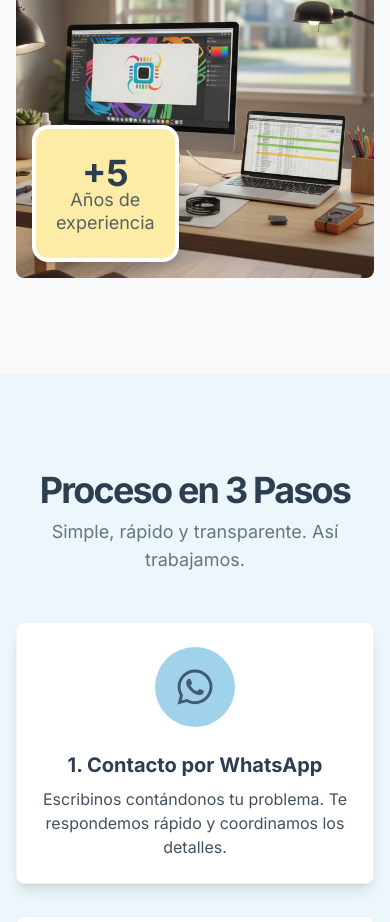
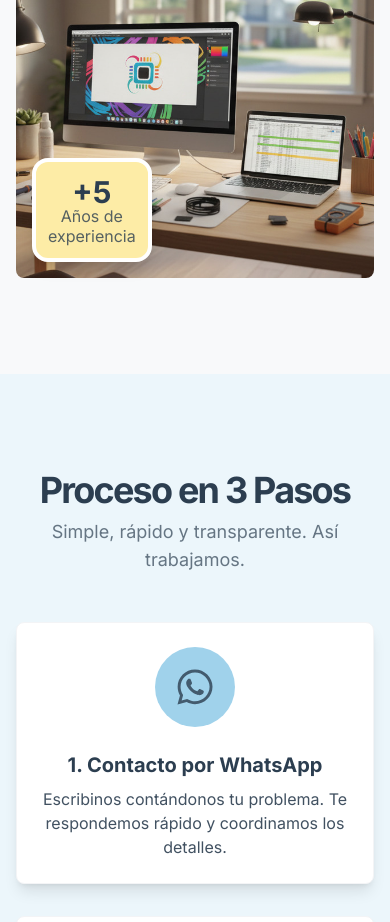
Before and after one commit to matfernandez27/soporte_tecnico_personal, a Next.js app: page / in a window 390 px wide. Shown: the part 800-1722 px from the top of the page. Built offline with nearby package versions, Linux system fonts and the light colour scheme.

Commit message:
reparo mobile v3 padding responsivo

```diff
--- a/src/components/Hero.tsx
+++ b/src/components/Hero.tsx
@@ -82,19 +82,21 @@ export default function Hero() {
               />
             </div>
 
-            {/* ----- DIV ACTUALIZADO CON POSICIÓN RESPONSIVA 2 ----- */}
+            {/* ----- DIV ACTUALIZADO CON TAMAÑO RESPONSIVO ----- */}
             <div className="
               absolute
-              bottom-4 left-4 md:-bottom-6 md:-left-6 {/* <-- reparado */}
+              bottom-4 left-4 md:-bottom-6 md:-left-6 {/* Posición */}
               bg-amarillo-suave
-              py-6 px-5 rounded-2xl
+              p-3 md:py-6 md:px-5 rounded-2xl {/* Padding responsivo */}
               shadow-lg
               text-center
               border-4 border-white
             ">
-              <span className="text-4xl font-bold text-texto-principal">+5</span>
+              {/* Fuente responsiva para "+5" */}
+              <span className="text-3xl md:text-4xl font-bold text-texto-principal">+5</span>
+              {/* Fuente responsiva para "Años..." */}
               <span
-                className="block text-texto-principal/80 -mt-1 text-lg leading-tight"
+                className="block text-texto-principal/80 -mt-1 text-base md:text-lg leading-tight"
                 dangerouslySetInnerHTML={{ __html: 'Años de<br />experiencia' }}
               />
             </div>
```
